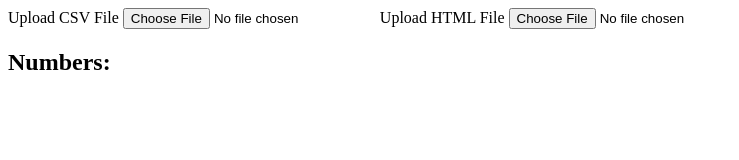
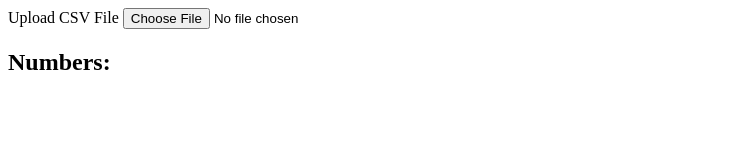
Before and after one commit to juliangroen/objective-match, a plain HTML site: page index.html in a window 1280 px wide. Shown: the whole page, without its empty margins (0-739 px from the left). Drawn offline with Linux system fonts and the light colour scheme.

Commit message:
ready for merge

```diff
--- a/index.html
+++ b/index.html
@@ -8,8 +8,6 @@
     <body>
         <label for="csv-file">Upload CSV File</label>
         <input type="file" id="csv-file" accept="text/csv" />
-        <label for="html-file">Upload HTML File</label>
-        <input type="file" id="html-file" accept="text/html" />
         <section id="numbers">
             <header>
                 <h1>Numbers:</h1>
```
